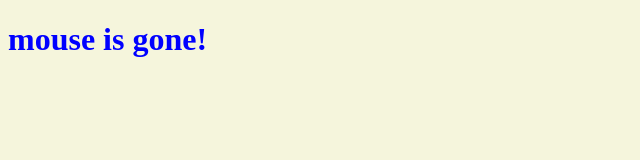
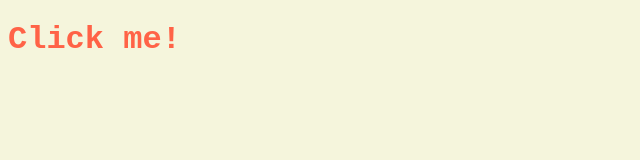
Before and after one commit to lollolzz/JS-AND-jQuery, a plain HTML site: page momentum/index.html in a window 1280 px wide. Both pictures are taken after a click on the element "Click me!". Shown: the whole page, without its empty margins (0-640 px from the left). Drawn offline with Linux system fonts and the light colour scheme.

Commit message:
css -javascript

```diff
--- a/momentum/app1.js
+++ b/momentum/app1.js
@@ -7,9 +7,9 @@
 
 // console.dir(title);
 
-// title.innerText = "Got you!";
+// h1.innerText = "Got you!";
 
-// console.log(title.className);
+// console.log(h1.className);
 
 
 // Searching For Elements
@@ -18,23 +18,63 @@
 // querySelectorAll h1을 전부 가져다 온다. -> array를 반환 해준다고 볼 수 있다.
 // const title = document.getElementById("hello")
 // 두 가지는 기본적으로 같은거다 그렇지만, querySelector는 더 하위의 것들을 가져올 수 있다.
-// title.innerText = "hello"
+// h1.innerText = "hello"
 
 // EVENT
-const title = document.querySelector(".hello:first-child h1");
+
+
+
+// function handleMouseEnter(){
+//     h1.innerText = "mouse is here!";
+// }
+
+// function handleMouseLeave(){
+//     h1.innerText = "mouse is gone!";
+// }
+// function handleWindowResize() {
+//     document.body.style.backgroundColor = "tomato";
+// }
+// function handleWindowCopy() {
+//     alert("copier!");
+// }
+// function handleWindowOffline() {
+//     alert("SOS no WIFI");
+// }
+// function handleWindowOnline() {
+//     alert("ALL GOOD");
+// }
+
+// h1.addEventListener("mouseenter", handleMouseEnter);
+// h1.addEventListener("mouseleave", handleMouseLeave);
+// .removeEventListener을 이용해서 삭제가 가능 하기 때문에 .addEventListener가 더 유용하다!
+
+// 2021년 12월 27일 월요일
+// More Events
+
+// window.addEventListener("resize", handleWindowResize);
+// window.addEventListener("copy", handleWindowCopy);
+// // wifi연결에 따른 이벤트 줄라 멋지네!!!
+// window.addEventListener("offline", handleWindowOffline);
+// window.addEventListener("online", handleWindowOnline);
+
+// CSS IN JAVASCRIPT
+const h1 = document.querySelector(".hello:first-child h1");
 
 function handleTitleClick(){
-title.style.color = "blue";
+    // const currentColor = h1.style.color;
+    // let newColor;
+    // if(currentColor === "blue"){
+    //     newColor = "tomato";
+    // } else {
+    //     newColor = "blue";
+    // }
+    // h1.style.color = newColor;
+    const clickedClass = "clicked sexy-font"
+    if(h1.className === clickedClass) { // === 해당 값이 맞는지 확인, = 해당값을 넣어주기
+        h1.className = "";
+    } else{
+        h1.className = clickedClass;
+    }
 }
 
-function handleMouseEnter(){
-title.innerText = "mouse is here!";
-}
-
-function handleMouseLeave(){
-title.innerText = "mouse is gone!";
-}
-
-title.addEventListener("click",handleTitleClick);
-title.addEventListener("mouseenter", handleMouseEnter);
-title.addEventListener("mouseleave", handleMouseLeave);
+h1.addEventListener("click", handleTitleClick);
--- a/momentum/index.html
+++ b/momentum/index.html
@@ -10,7 +10,7 @@
 <body>
     <!-- JavaScript는 마지막 부분에 작성 하는 것이 좋다.-->
     <div class="hello">
-        <h1>Click me!</h1>
+        <h1 class="sexy-font">Click me!</h1>
     </div>
     <script src="app1.js"></script>
 </body>
--- a/momentum/style.css
+++ b/momentum/style.css
@@ -1,3 +1,15 @@
 body {
   background-color: beige;
 }
+
+h1 {
+  color: cornflowerblue;
+}
+
+.clicked{
+  color: tomato;
+  transition: color 0.5s ease-in-out;
+}
+.sexy-font{
+  font-family: 'Courier New', Courier, monospace;
+}
```
